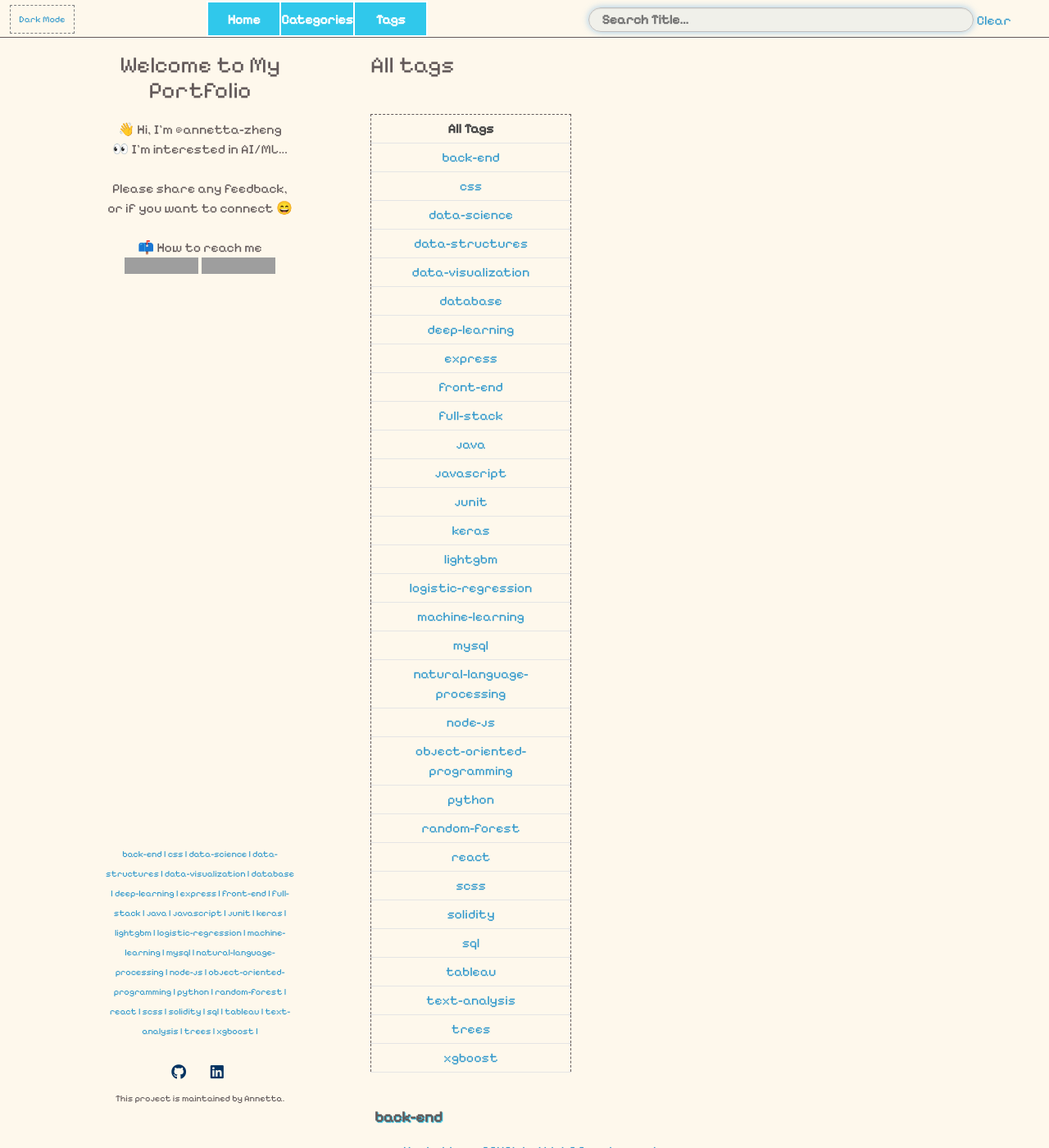
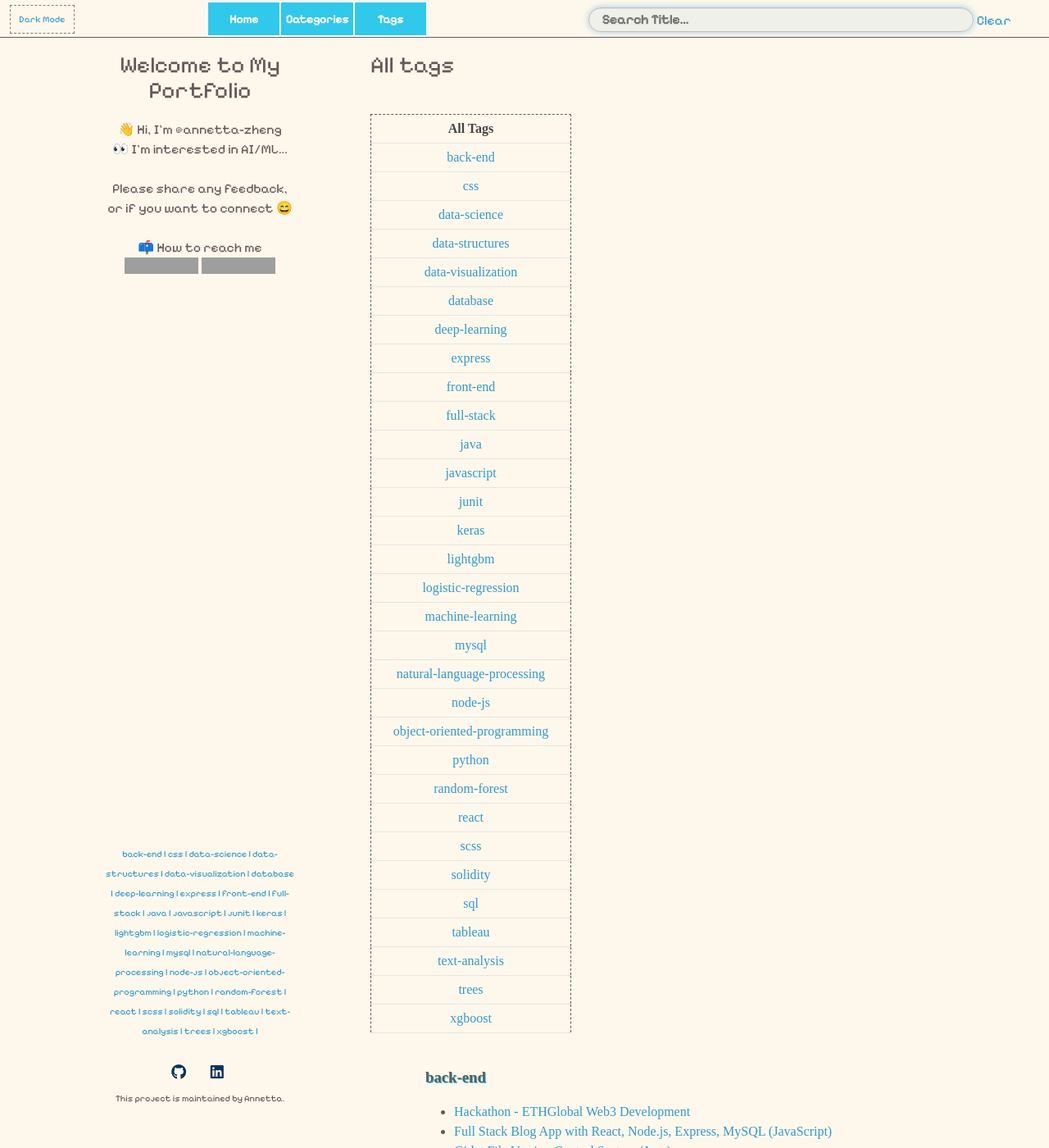
Before and after one commit to annetta-zheng/annetta-zheng, a Jekyll site: the page built from tags/index.html, in a window 1280 px wide and 1400 px high. Shown: the whole window at 82% size. Built offline with Jekyll 4.4.1, drawn with Linux system fonts in a browser that asks for light colours; nearby versions of some CDN libraries; some web fonts are replaced; a style sheet for code colours, icons or effects is not loaded; grey boxes are pictures that could not be loaded.

Commit message:
update -v3 0928

```diff
--- a/_includes/components/nav-bar.html
+++ b/_includes/components/nav-bar.html
@@ -1,5 +1,5 @@
-<div id="nav-bar">
-  <ul>
+<div id="nav-bar" >
+  <ul >
     <li><a href="/">Home</a></li>
     <li><a href="/categories">Categories</a></li>
     <li><a href="/tags">Tags</a></li>
@@ -42,7 +42,7 @@
         margin-left: -2px;
   }
   #nav-bar ul li a {
-    font-size: 16px;
+    font-size: 14px;
     color: #FFFFFF;
     line-height:30px;
     text-align:center;
--- a/_includes/components/wrapper.html
+++ b/_includes/components/wrapper.html
@@ -1,4 +1,4 @@
-<div class="wrapper" style="position:relative;">
+<div class="wrapper" style="position:relative; font-family: 'Pixelify Sans'">
     <header>
       {% if site.avatar %}
       <a class="image avatar"><img src="{{ site.avatar }}" alt="avatar" /></a>
--- a/_layouts/post.html
+++ b/_layouts/post.html
@@ -15,10 +15,10 @@
     {% unless forloop.last %}&nbsp;{% endunless %}
     {% endfor %}
     </div>
-    <div class="post-tags" style = "font-family: 'Allerta Stencil';">
+    <div class="post-tags" style = "font-family: 'Chelsea Market';">
     Tags:
     {% for tag in page.tags %}
-    <a href="/tags/{{ tag }}/"><span class="post-tag" style="font-family: 'Chelsea Market'">{{ tag }}</span></a>
+    <a href="{{site.baseurl}}//tags/#{{ tag }}/">{{ tag }}</a>
     {% endfor %}
     </div>
     <br>
--- a/_layouts/tag.html
+++ b/_layouts/tag.html
@@ -1,7 +1,7 @@
 ---
 layout: default
 ---
-<div class="post">
+<div class="post" style ="font-family: 'Chelsea Market';">
   <br><br>
     <h1>Tag: {{ page.tag }}</h1>
     <hr>
--- a/tags/index.html
+++ b/tags/index.html
@@ -6,10 +6,10 @@
 <!-- <div style="display: flex;margin: auto;width:90%; text-align: center;justify-content: center;align-items: center; border: 1px dotted;">
     {% include components/all-tags.html %}
 </div> -->
+<div style = "font-family: 'Chelsea Market';">
 <br>
 <div style="justify-content: space-between;">
   <div style="float: left;width: 35%; font-size: 16px">
-     <!-- <div style="position: absolute;left: 0;"> -->
     <table style="border: 1px dashed; font-size: 16px">
       <tr>
         <th style="text-align: center;">All Tags</th>
@@ -23,7 +23,6 @@
       {% endfor %}
     </table>
   </div>
-  <!-- <div style="position: absolute;right: 0;"> -->
   <div  style="float: right; font-size:16px">
     <br>
     {% for tag in tags %}
@@ -42,3 +41,4 @@
     </div>
 </div>
 <div style="clear:both;"></div>
+</div>
```
Also changed, not shown: tags/tableau.md (added, +7 -0 lines).
